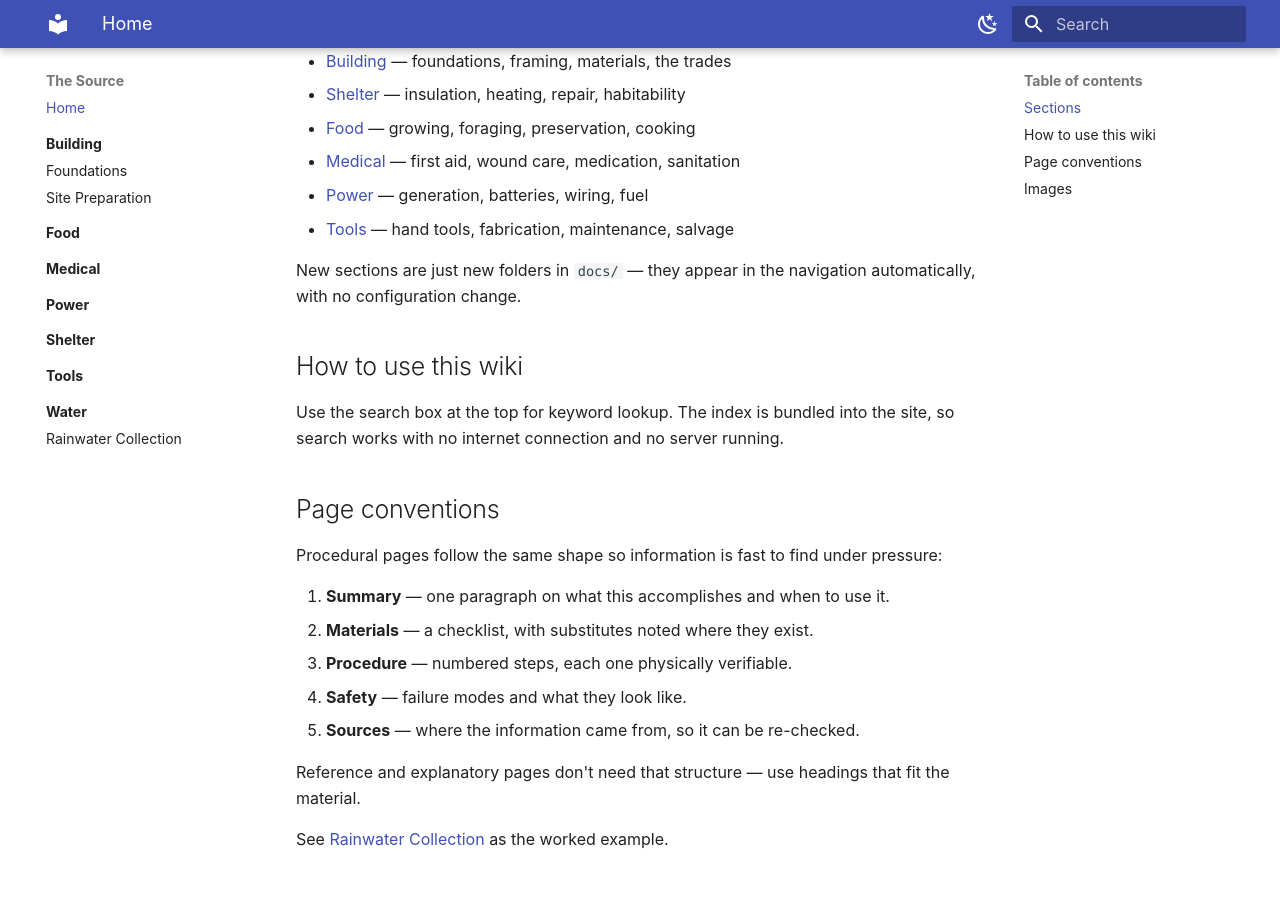
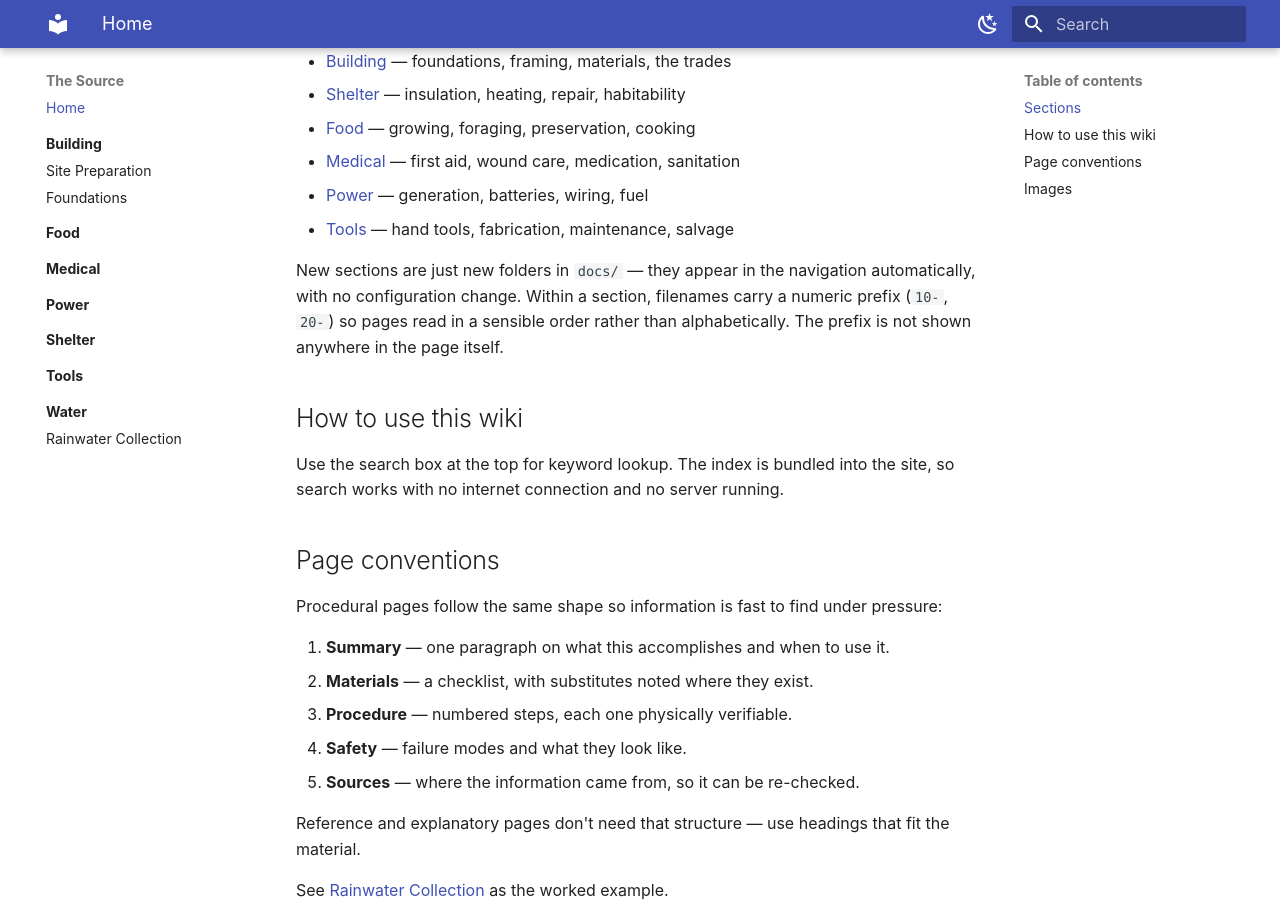
Before and after one commit to jeffreysmattson/the-source, an MkDocs documentation site: the page built from docs/index.md, in a window 1280 px wide and 900 px high, scrolled down 374 px. Built offline with MkDocs 1.6.1 and Material for MkDocs 9.7.7, drawn with Linux system fonts in a browser that asks for light colours.

Commit message:
Order pages by numeric filename prefix
Auto-generated nav sorts alphabetically, which put Foundations ahead of Site
Preparation - the reverse of the order they should be read in. Prefix page
filenames with a number instead of declaring an explicit nav, so new pages
still appear without a config change and the raw docs/ tree stays readable
in build order when no renderer is available.

Numbers step by ten so a page can be inserted without renumbering. Titles
still come from the H1, so the prefix is not visible in the site.

Co-Authored-By: Claude Opus 5 (1M context) <noreply@anthropic.com>

```diff
--- a/docs/index.md
+++ b/docs/index.md
@@ -22,7 +22,9 @@ limited to them — any reference material worth keeping locally belongs here.
 - [Tools](tools/index.md) — hand tools, fabrication, maintenance, salvage
 
 New sections are just new folders in `docs/` — they appear in the navigation
-automatically, with no configuration change.
+automatically, with no configuration change. Within a section, filenames carry a
+numeric prefix (`10-`, `20-`) so pages read in a sensible order rather than
+alphabetically. The prefix is not shown anywhere in the page itself.
 
 ## How to use this wiki
 
@@ -43,7 +45,7 @@ under pressure:
 Reference and explanatory pages don't need that structure — use headings that
 fit the material.
 
-See [Rainwater Collection](water/rainwater-collection.md) as the worked example.
+See [Rainwater Collection](water/10-rainwater-collection.md) as the worked example.
 
 ## Images
 
```
Also changed, not shown: README.md (+6 -0 lines), docs/building/20-foundations.md (renamed from docs/building/foundations.md, +1 -1 lines), docs/building/index.md (+2 -2 lines), docs/water/index.md (+1 -1 lines), docs/building/10-site-preparation.md (renamed from docs/building/site-preparation.md), docs/water/10-rainwater-collection.md (renamed from docs/water/rainwater-collection.md).
